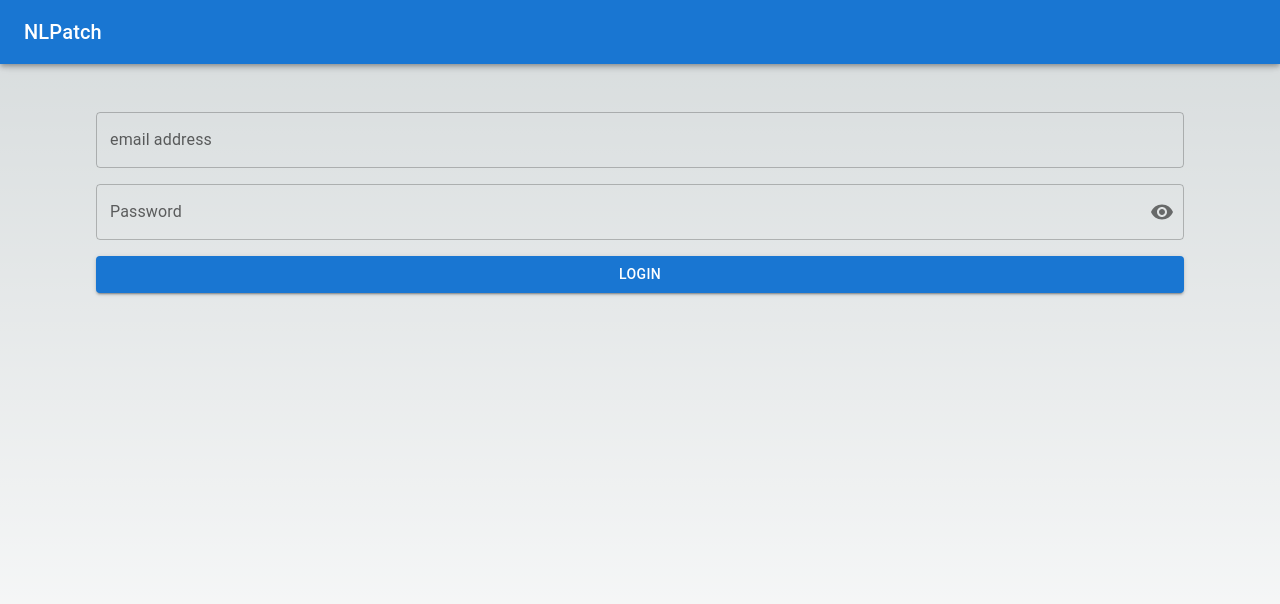
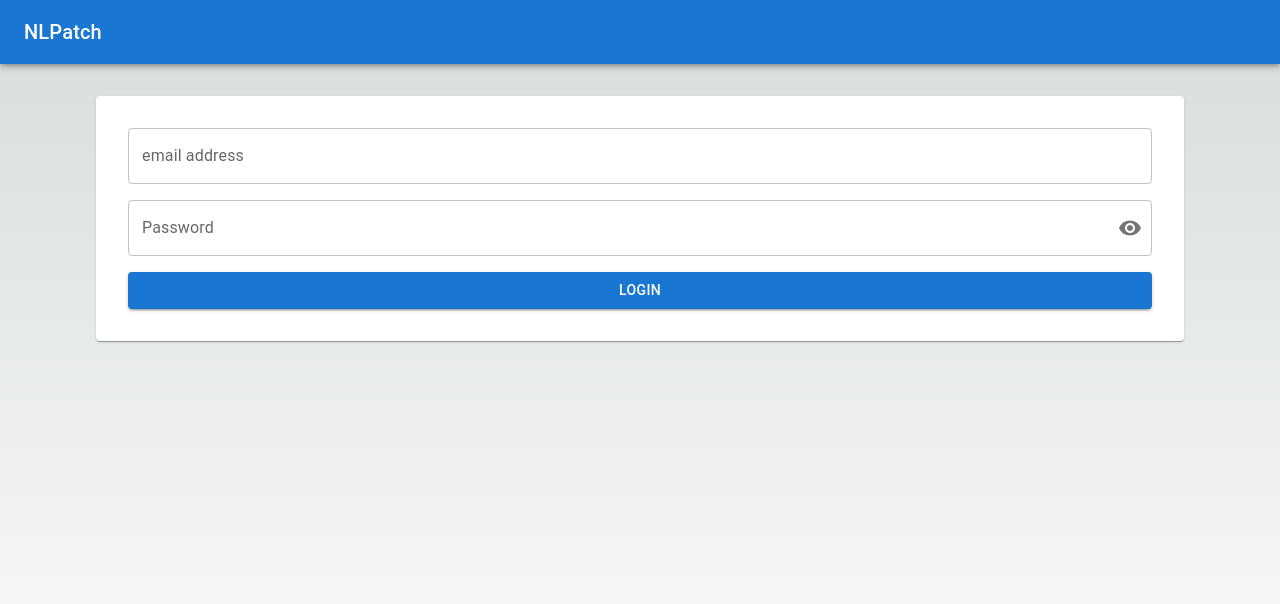
Before and after one commit to lifelong-gaming/nlpatch, a Next.js app in the folder frontend/: page /login in a window 1280 px wide. Shown: the top 604 px of the page. Built offline with nearby package versions, Linux system fonts and the light colour scheme; no server answers.

Commit message:
feat(frontend): add theme and add background for some components

```diff
--- a/frontend/components/LoginForm.tsx
+++ b/frontend/components/LoginForm.tsx
@@ -13,6 +13,7 @@ import Button from '@mui/material/Button';
 import { useSnackbar } from 'notistack';
 import { getAuth, signInWithEmailAndPassword } from "firebase/auth"
 import { app } from "@/src/firebase"
+import { Paper } from "@mui/material";
 
 interface Prop {
   onLoginSucceded: () => void;
@@ -47,7 +48,8 @@ const LoginForm = (props: Prop) => {
     event.preventDefault();
   };
   return (
-    <form onSubmit={handleSubmit} style={{width: "100%"}}>
+    <Paper sx={{width: "100%"}}>
+      <form onSubmit={handleSubmit}>
         <Box
           sx={{
             py: 2,
@@ -55,6 +57,7 @@ const LoginForm = (props: Prop) => {
             gap: 2,
             alignItems: 'center',
             flexWrap: 'wrap',
+            p: 4
           }}
         >
           <TextField
@@ -85,6 +88,7 @@ const LoginForm = (props: Prop) => {
           <Button type="submit" variant="contained">Login</Button>
         </Box>
       </form>
+   </Paper>
   )
 };
 
--- a/frontend/pages/_app.tsx
+++ b/frontend/pages/_app.tsx
@@ -1,5 +1,7 @@
 import '@/styles/globals.css'
 import type { AppProps } from 'next/app'
+import theme from '@/styles/theme'
+import { ThemeProvider } from '@mui/material/styles';
 import { AuthProvider } from '@/src/contexts/AuthContext'
 import AppHeader from '@/components/AppHeader'
 import { SnackbarProvider } from 'notistack';
@@ -7,6 +9,7 @@ import { ApiProvider } from '@/src/contexts/ApiContext';
 
 export default function App({ Component, pageProps }: AppProps) {
   return (
+    <ThemeProvider theme={theme}>
       <SnackbarProvider maxSnack={10}>
         <AuthProvider>
           <ApiProvider>
@@ -15,5 +18,6 @@ export default function App({ Component, pageProps }: AppProps) {
           </ApiProvider>
         </AuthProvider>
       </SnackbarProvider>
+    </ThemeProvider>
   )
 }
--- /dev/null
+++ b/frontend/styles/theme.ts
@@ -0,0 +1,9 @@
+// set dark theme of mui
+import { createTheme } from '@mui/material/styles';
+
+const theme = createTheme({
+  palette: {
+  },
+});
+
+export default theme
```
Lines whose indentation alone changed are shown as unchanged.
